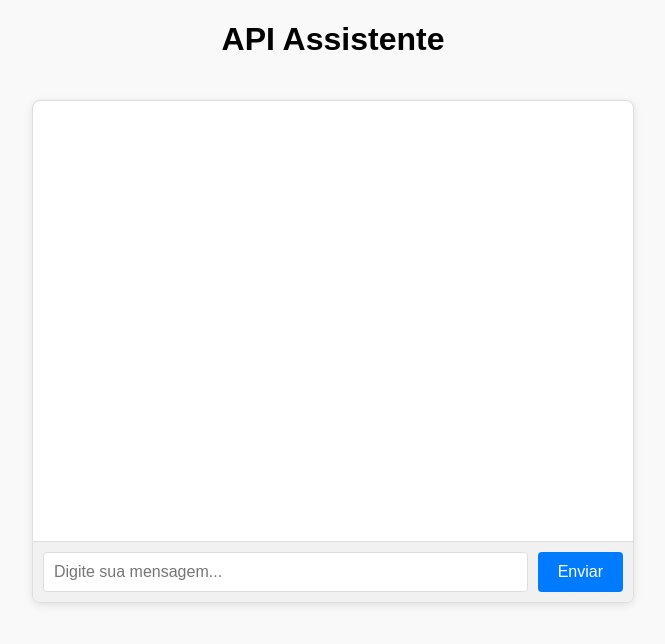
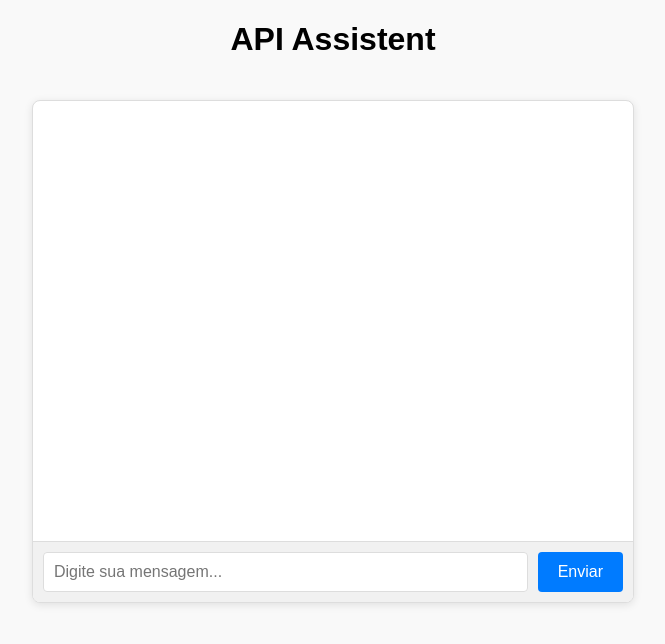
Before and after one commit to jeffersondias-dev/OpenAI_Assistent, a website with bundled scripts: page index.html in a window 1280 px wide. Shown: the whole page, without its empty margins (307-972 px from the left). Built offline with nearby package versions, Linux system fonts and the light colour scheme.

Commit message:
Create branch

```diff
--- a/index.html
+++ b/index.html
@@ -77,7 +77,7 @@
     </style>
   </head>
   <body>
-    <h1>API Assistente</h1>
+    <h1>API Assistent</h1>
     <div id="chat-container">
       <div id="chat"></div>
       <div id="input-container">
```
